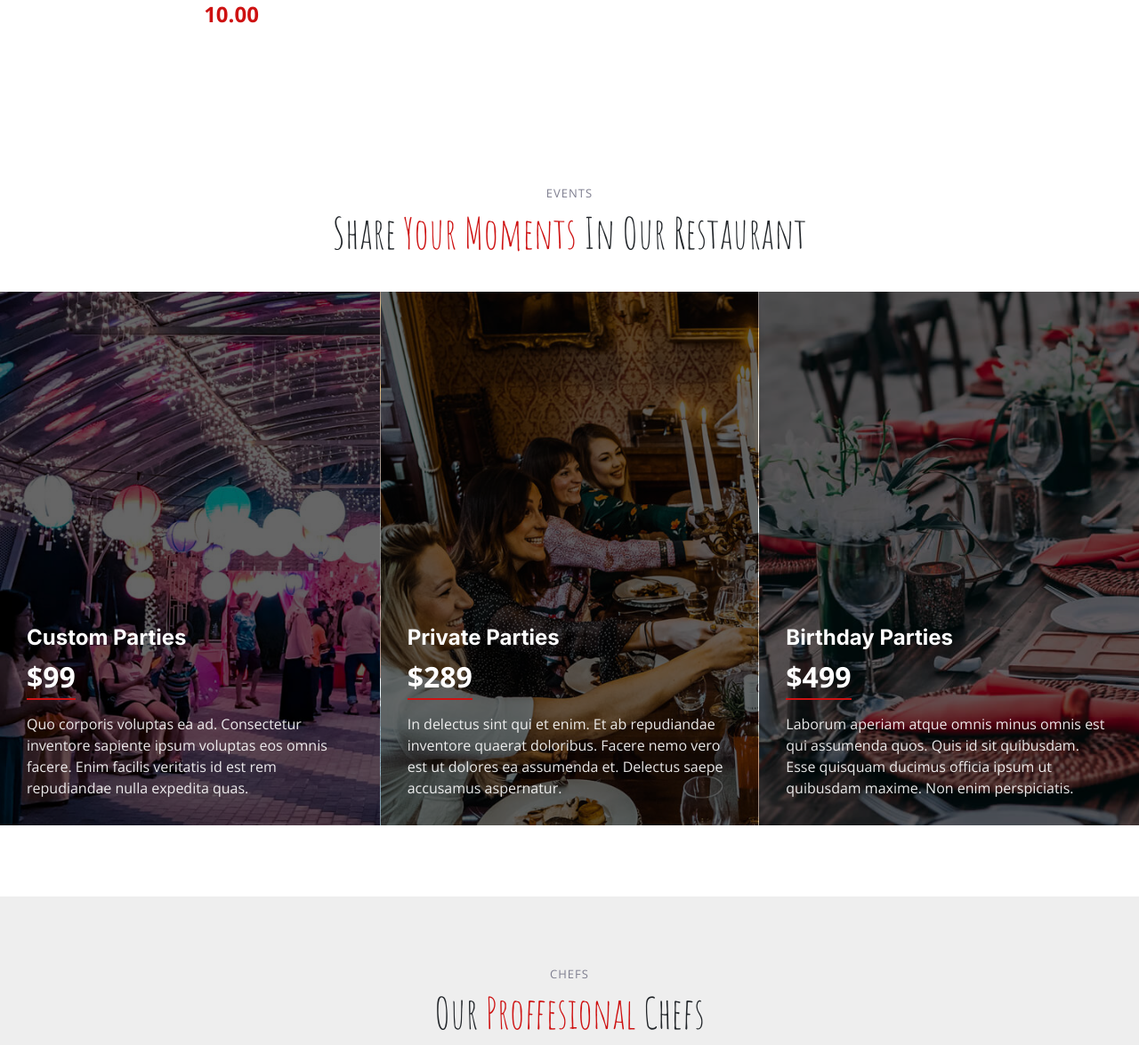
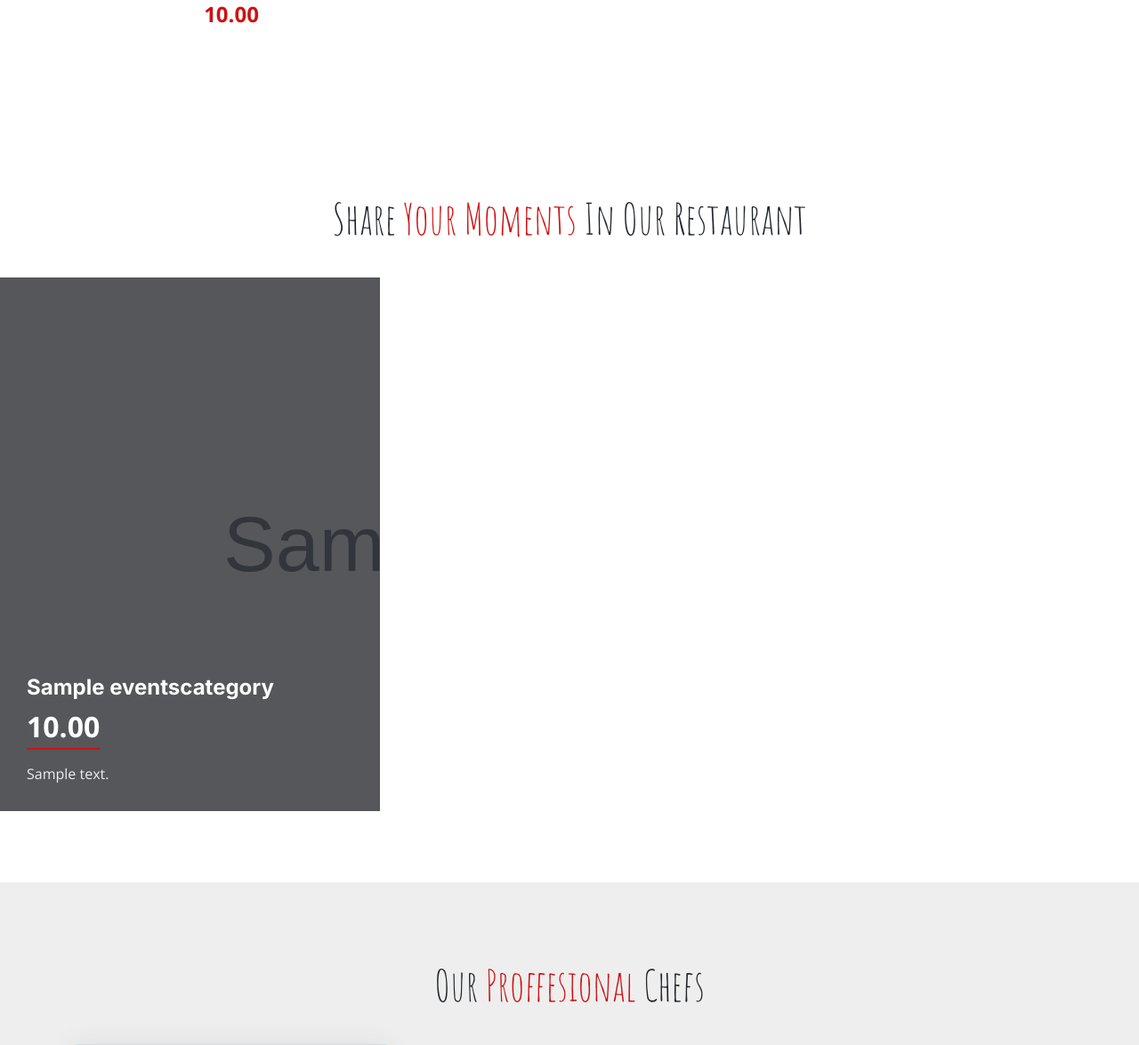
Before and after one commit to SofaD8/yammi_april, a Django app: page / in a window 1280 px wide. Shown: the part 540-1715 px from the top of the page at 89% size. Run offline with Django 5.2, Linux system fonts and the light colour scheme; tables that the repository leaves empty hold one stand-in row (values such as "Sample post"); grey boxes marked "Sample" are stand-in pictures; some libraries are stand-ins or nearby versions.

Commit message:
chefs and events

```diff
--- a/main/templates/chefs.html
+++ b/main/templates/chefs.html
@@ -1,17 +1,15 @@
   <section id="chefs" class="chefs section-bg">
       <div class="container" data-aos="fade-up">
-
         <div class="section-header">
-          <h2>Chefs</h2>
-          <p>Our <span>Proffesional</span> Chefs</p>
+          <h2></h2>
+          <p>{{ title_chefs|safe }}</p>
         </div>
-
         <div class="row gy-4">
-
+            {% for item in chefs %}
             <div class="col-lg-4 col-md-6 d-flex align-items-stretch" data-aos="fade-up" data-aos-delay="100">
                 <div class="chef-member">
                     <div class="member-img">
-                <img src="assets/img/chefs/chefs-1.jpg" class="img-fluid" alt="">
+                        <img src="{{ item.photo.url }}" class="img-fluid" alt="">
                         <div class="social">
                             <a href=""><i class="bi bi-twitter"></i></a>
                             <a href=""><i class="bi bi-facebook"></i></a>
@@ -20,52 +18,12 @@
                         </div>
                     </div>
                 <div class="member-info">
-                <h4>Walter White</h4>
-                <span>Master Chef</span>
-                <p>Velit aut quia fugit et et. Dolorum ea voluptate vel tempore tenetur ipsa quae aut. Ipsum exercitationem iure minima enim corporis et voluptate.</p>
+                <h4>{{ item.name }}</h4>
+                <p>{{ item.description }}</p>
                 </div>
                 </div>
             </div><!-- End Chefs Member -->
-
-          <div class="col-lg-4 col-md-6 d-flex align-items-stretch" data-aos="fade-up" data-aos-delay="200">
-            <div class="chef-member">
-              <div class="member-img">
-                <img src="assets/img/chefs/chefs-2.jpg" class="img-fluid" alt="">
-                <div class="social">
-                  <a href=""><i class="bi bi-twitter"></i></a>
-                  <a href=""><i class="bi bi-facebook"></i></a>
-                  <a href=""><i class="bi bi-instagram"></i></a>
-                  <a href=""><i class="bi bi-linkedin"></i></a>
+            {% endfor %}
         </div>
       </div>
-              <div class="member-info">
-                <h4>Sarah Jhonson</h4>
-                <span>Patissier</span>
-                <p>Quo esse repellendus quia id. Est eum et accusantium pariatur fugit nihil minima suscipit corporis. Voluptate sed quas reiciendis animi neque sapiente.</p>
-              </div>
-            </div>
-          </div><!-- End Chefs Member -->
-
-          <div class="col-lg-4 col-md-6 d-flex align-items-stretch" data-aos="fade-up" data-aos-delay="300">
-            <div class="chef-member">
-              <div class="member-img">
-                <img src="assets/img/chefs/chefs-3.jpg" class="img-fluid" alt="">
-                <div class="social">
-                  <a href=""><i class="bi bi-twitter"></i></a>
-                  <a href=""><i class="bi bi-facebook"></i></a>
-                  <a href=""><i class="bi bi-instagram"></i></a>
-                  <a href=""><i class="bi bi-linkedin"></i></a>
-                </div>
-              </div>
-              <div class="member-info">
-                <h4>William Anderson</h4>
-                <span>Cook</span>
-                <p>Vero omnis enim consequatur. Voluptas consectetur unde qui molestiae deserunt. Voluptates enim aut architecto porro aspernatur molestiae modi.</p>
-              </div>
-            </div>
-          </div><!-- End Chefs Member -->
-
-        </div>
-
-      </div>
   </section><!-- End Chefs Section -->
--- a/main/templates/events.html
+++ b/main/templates/events.html
@@ -1,41 +1,20 @@
 <section id="events" class="events">
-      <div class="container-fluid" data-aos="fade-up">
-
+    <div class="container-fluid" data-aos="fade-up">
         <div class="section-header">
-          <h2>Events</h2>
-          <p>Share <span>Your Moments</span> In Our Restaurant</p>
+            <h2></h2>
+            <p>{{ title_events|safe }}</p>
         </div>
-
         <div class="slides-3 swiper" data-aos="fade-up" data-aos-delay="100">
-          <div class="swiper-wrapper">
-
-            <div class="swiper-slide event-item d-flex flex-column justify-content-end" style="background-image: url(assets/img/events-1.jpg)">
-              <h3>Custom Parties</h3>
-              <div class="price align-self-start">$99</div>
-              <p class="description">
-                Quo corporis voluptas ea ad. Consectetur inventore sapiente ipsum voluptas eos omnis facere. Enim facilis veritatis id est rem repudiandae nulla expedita quas.
-              </p>
+            <div class="swiper-wrapper">
+                {% for item in events %}
+                    <div class="swiper-slide event-item d-flex flex-column justify-content-end" style="background-image: url({{ item.photo.url }})">
+                    <h3>{{ item.name }}</h3>
+                    <div class="price align-self-start">{{ item.price }}</div>
+                    <p class="description">{{ item.description }}</p>
             </div><!-- End Event item -->
-
-            <div class="swiper-slide event-item d-flex flex-column justify-content-end" style="background-image: url(assets/img/events-2.jpg)">
-              <h3>Private Parties</h3>
-              <div class="price align-self-start">$289</div>
-              <p class="description">
-                In delectus sint qui et enim. Et ab repudiandae inventore quaerat doloribus. Facere nemo vero est ut dolores ea assumenda et. Delectus saepe accusamus aspernatur.
-              </p>
-            </div><!-- End Event item -->
-
-            <div class="swiper-slide event-item d-flex flex-column justify-content-end" style="background-image: url(assets/img/events-3.jpg)">
-              <h3>Birthday Parties</h3>
-              <div class="price align-self-start">$499</div>
-              <p class="description">
-                Laborum aperiam atque omnis minus omnis est qui assumenda quos. Quis id sit quibusdam. Esse quisquam ducimus officia ipsum ut quibusdam maxime. Non enim perspiciatis.
-              </p>
-            </div><!-- End Event item -->
-
+              {% endfor %}
           </div>
           <div class="swiper-pagination"></div>
         </div>
-
-      </div>
-    </section><!-- End Events Section -->
+    </div>
+</section><!-- End Events Section -->
--- a/main/views.py
+++ b/main/views.py
@@ -25,6 +25,8 @@ class IndexView(TemplateView):
         context['title_menu'] = 'Check Our <span>Yummy Menu</span>'
         context['title_gallery'] = 'Check <span>Our Gallery</span>'
         context['categories'] = categories
+        context['title_events'] = 'Share <span>Your Moments</span> In Our Restaurant'
+        context['title_chefs'] = 'Our <span>Proffesional</span> Chefs'
         context['events'] = events
         context['chefs'] = chefs
         context['gallery'] = gallery
```
Also changed, not shown: templates/index.html (+0 -9 lines), static/assets/img/events-1.jpg (deleted), static/assets/img/events-2.jpg (deleted), static/assets/img/events-3.jpg (deleted). Lines whose indentation alone changed are shown as unchanged.
